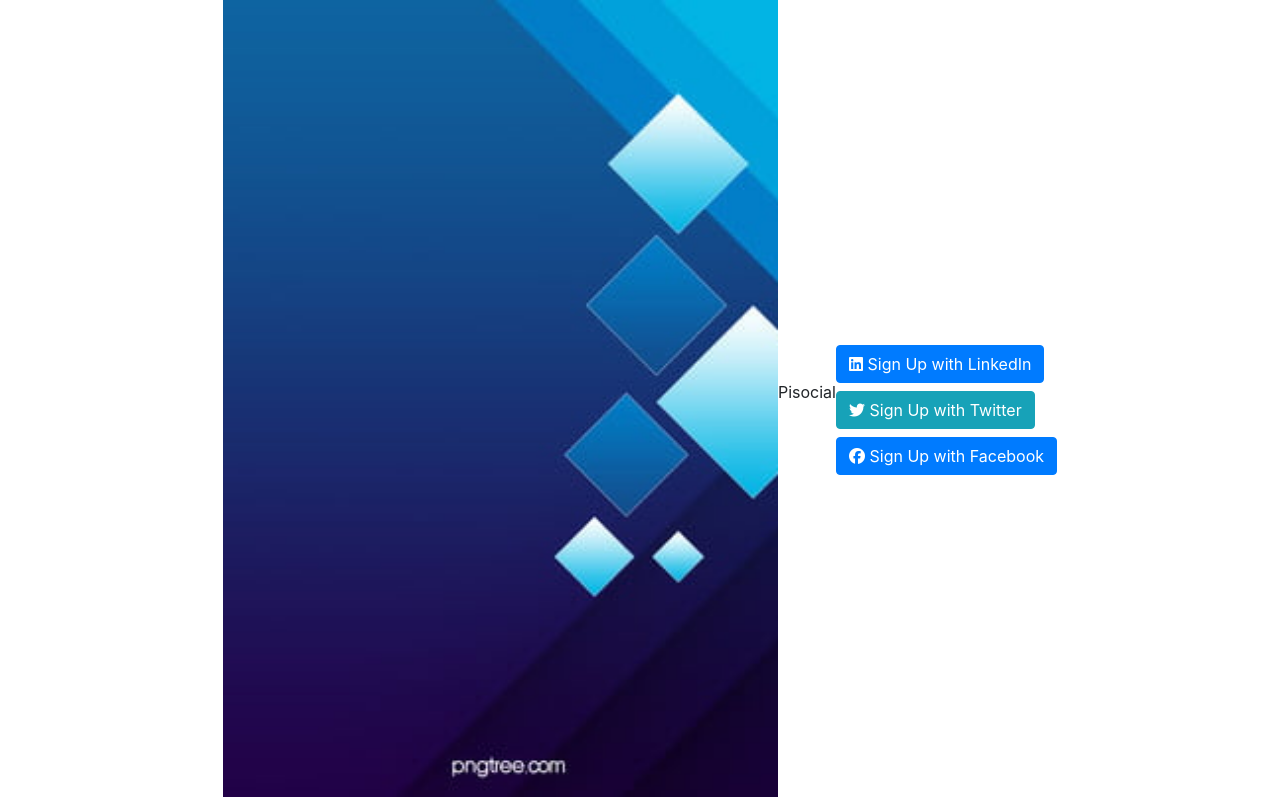
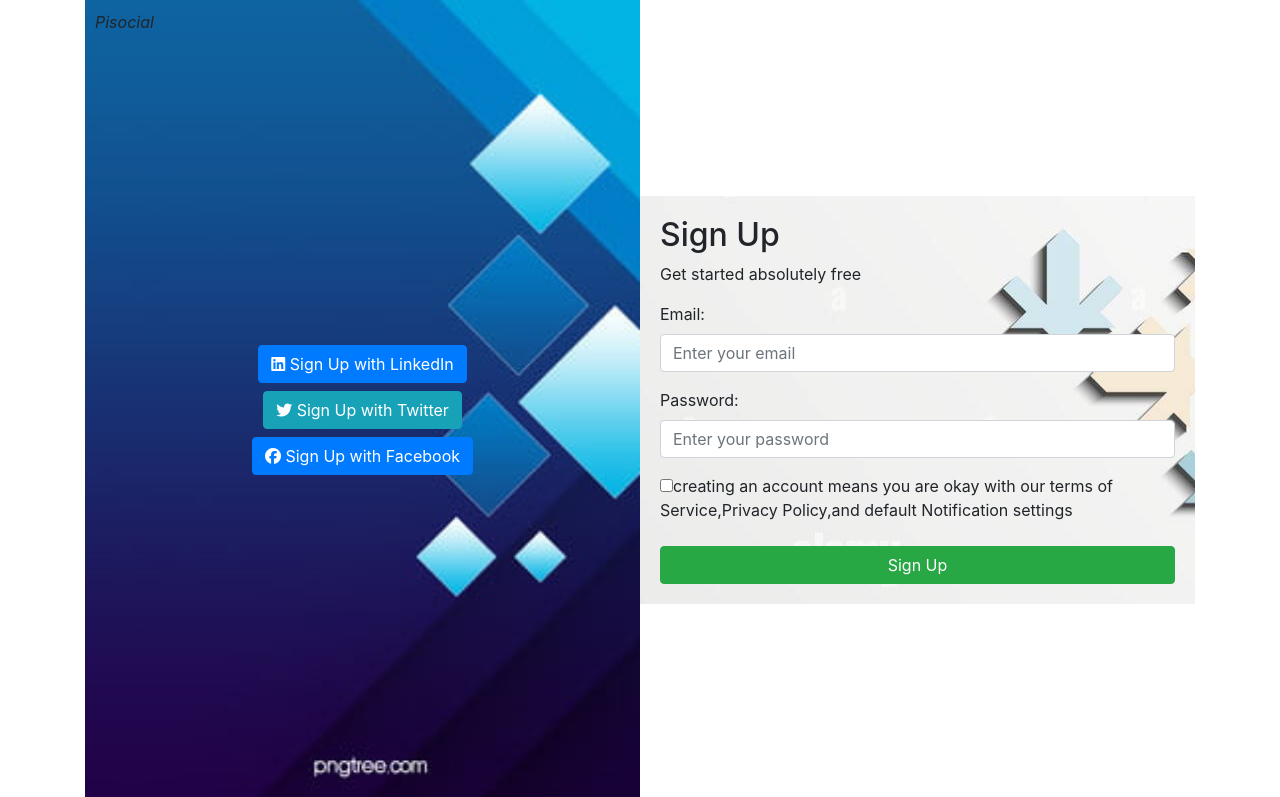
Before and after one commit to Lareb1/Quiz2, a plain HTML site: page index.html in a window 1280 px wide. Shown: the top 797 px of the page. Drawn offline with nearby package versions, Linux system fonts and the light colour scheme.

Commit message:
first commit

```diff
--- a/index.html
+++ b/index.html
@@ -13,7 +13,7 @@
 </head>
 <body>
     <div class="container login-container">
-        <div class="left-side"></div>
+        <div class="left-side">
             <p>Pisocial</p>
              <!-- Social Media Signup Options -->
              <div class="social-icons">
@@ -47,9 +47,11 @@
                     <label for="password">Password:</label>
                     <input type="password" class="form-control" id="password" placeholder="Enter your password">
                 </div>
+                <input type="checkbox">creating an account means you are okay with our terms of Service,Privacy Policy,and default Notification settings
+               <br>
+               <br>
                 <button type="submit" class="btn btn-success btn-block">Sign Up</button>
-             <input type="checkbox">creating an account means you are okay with our terms of Service,Privacy Policy,and default Notification settings
-            </form>
+               </form>
         </div>
     </div>
 
--- a/stylee/stylee.css
+++ b/stylee/stylee.css
@@ -53,6 +53,7 @@
 }
 
 .right-side {
+    background-image: url(/assets/img/corner.jpg);
     background-color: #f4f4f4;
     padding: 20px;
     width: 50%;
```
Also changed, not shown: assets/img/corner.jpg (added).
